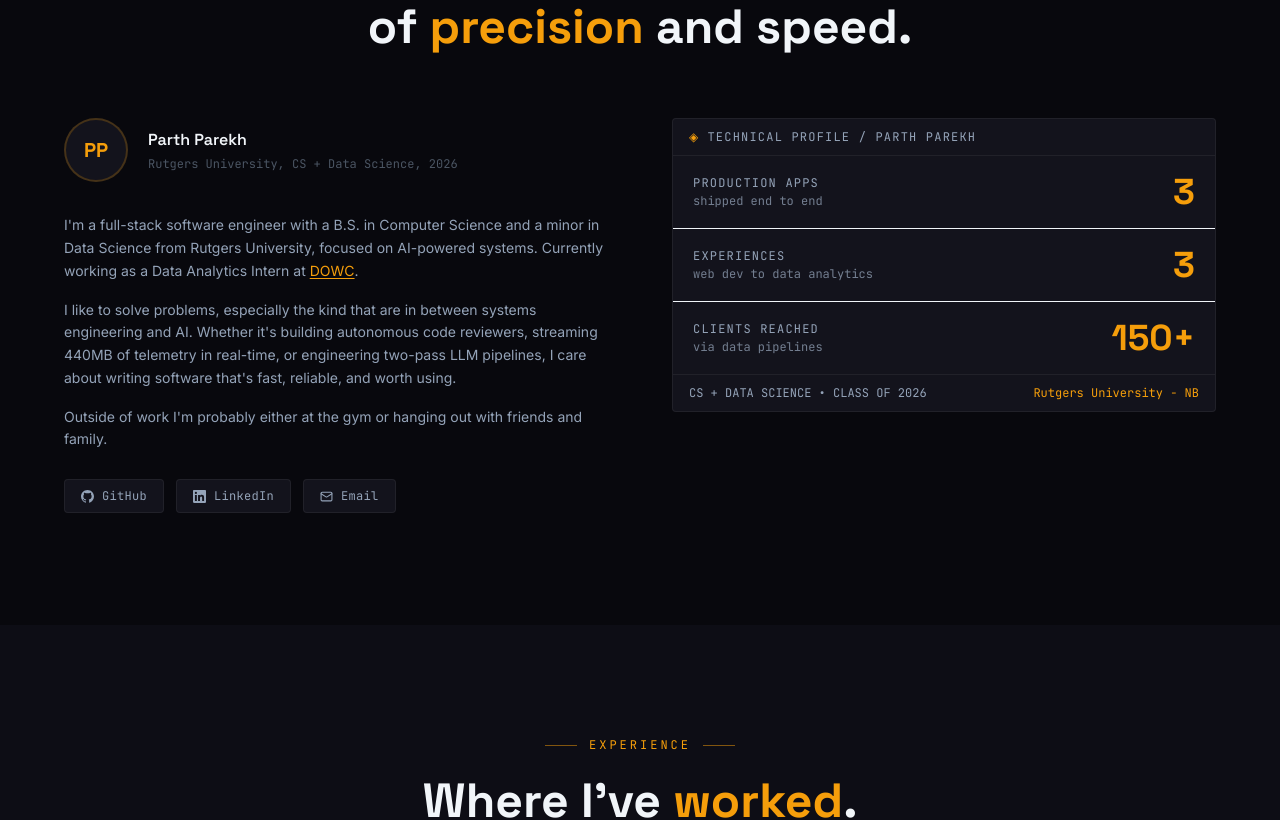
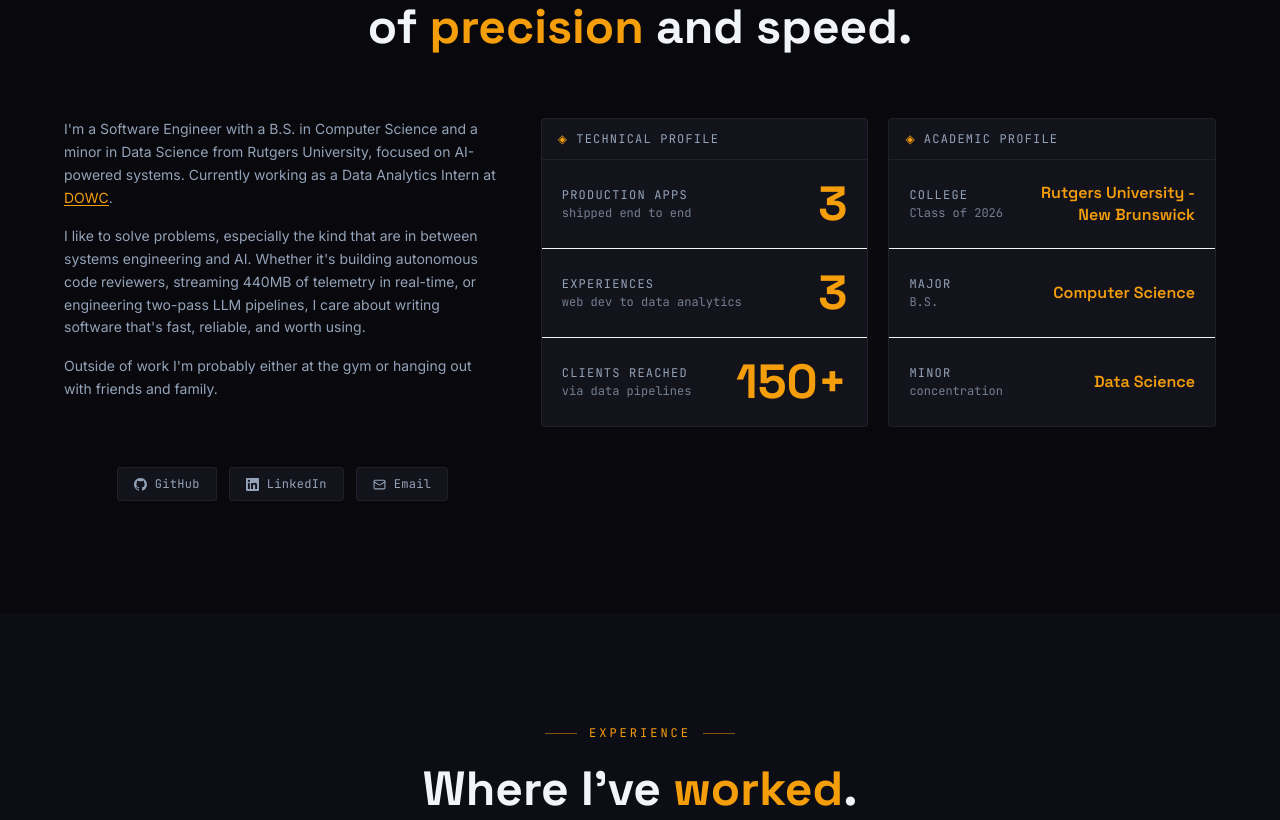
Before and after one commit to pvparekh/portfolio, a React (Vite) app: page / in a window 1280 px wide. Shown: the part 1004-1824 px from the top of the page. Built offline with nearby package versions, Linux system fonts and the light colour scheme.

Commit message:
Added description for dowc, academic profile, changes to wording

```diff
--- a/src/App.tsx
+++ b/src/App.tsx
@@ -18,6 +18,7 @@ import {
   Brain,
   Box,
   Database,
+  Download,
 } from 'lucide-react';
 
 /* ── Brand icon SVGs (lucide-react v1 dropped these) ── */
@@ -101,7 +102,8 @@ const EXPERIENCE = [
     role: 'Data Analytics Intern',
     period: 'June 2026 – Present',
     location: 'Parsippany, NJ' as string | null,
-    description: null as string | null,
+    description:
+      'Engineering ETL pipelines, optimizing Snowflake warehouses, and shipping Power BI dashboards across production analytics workflows.',
     current: true,
   },
   {
@@ -172,7 +174,9 @@ const SKILLS = [
 ];
 
 const TAGLINES = [
-  'Full-Stack Engineer',
+  'Software Engineer',
+  'Data Engineer',
+  'Fitness Enthusiast',
   'Formula One Fan',
   'AI Systems Builder',
   'Rutgers CS Grad',
@@ -580,6 +584,15 @@ function HeroSection() {
           >
             Get In Touch
           </button>
+          <a
+            href="/resume.pdf"
+            download="Parth_Parekh_Resume.pdf"
+            className="btn-secondary font-display font-medium text-sm px-7 py-3.5 rounded-sm border flex items-center gap-2"
+            style={{ borderColor: 'var(--accent)', color: 'var(--accent)' }}
+          >
+            Download Resume
+            <Download size={16} strokeWidth={2.5} />
+          </a>
         </motion.div>
       </motion.div>
 
@@ -638,6 +651,12 @@ function AboutSection() {
     { value: '150+', label: 'Clients Reached', sub: 'via data pipelines' },
   ];
 
+  const academics = [
+    { label: 'College', sub: 'Class of 2026', value: 'Rutgers University - New Brunswick' },
+    { label: 'Major',   sub: 'B.S.',          value: 'Computer Science' },
+    { label: 'Minor',   sub: 'concentration', value: 'Data Science' },
+  ];
+
   return (
     <section id="about" className="py-20 md:py-28 px-6" style={{ background: 'var(--bg-0)' }}>
       <div className="max-w-6xl mx-auto">
@@ -652,33 +671,12 @@ function AboutSection() {
           </h2>
         </FadeInSection>
 
-        <div className="grid md:grid-cols-2 gap-16 items-start">
+        <div className="grid md:grid-cols-5 gap-10 items-stretch">
           {/* Bio */}
-          <FadeInSection delay={0.1}>
-            <div className="flex gap-5 items-center mb-8">
-              <div
-                className="flex-shrink-0 w-16 h-16 rounded-full flex items-center justify-center font-display font-bold text-xl border-2"
-                style={{
-                  background: 'var(--bg-card)',
-                  borderColor: 'var(--accent-border)',
-                  color: 'var(--accent)',
-                }}
-              >
-                PP
-              </div>
-              <div>
-                <p className="font-display font-semibold text-base" style={{ color: 'var(--text-1)' }}>
-                  Parth Parekh
-                </p>
-                <p className="font-mono text-xs mt-1" style={{ color: 'var(--text-3)' }}>
-                  Rutgers University, CS + Data Science, 2026
-                </p>
-              </div>
-            </div>
-
+          <FadeInSection delay={0.1} className="md:col-span-2">
             <div className="space-y-4 text-sm leading-relaxed" style={{ color: 'var(--text-2)' }}>
               <p>
-                I'm a full-stack software engineer with a B.S. in Computer Science and a
+                I'm a Software Engineer with a B.S. in Computer Science and a
                 minor in Data Science from Rutgers University, focused on AI-powered
                 systems. Currently working as a Data Analytics Intern at{' '}
                 <a
@@ -704,9 +702,81 @@ function AboutSection() {
                 friends and family.
               </p>
             </div>
+          </FadeInSection>
 
-            {/* Social links */}
-            <div className="flex flex-wrap gap-3 mt-7">
+          {/* Profile boards */}
+          <FadeInSection delay={0.22} className="md:col-span-3">
+            <div className="grid sm:grid-cols-2 gap-5 h-full">
+              {/* Technical profile */}
+              <div
+                className="rounded-sm border h-full flex flex-col"
+                style={{ borderColor: 'var(--border)', background: 'var(--bg-card)' }}
+              >
+                <div
+                  className="font-mono text-xs tracking-widest px-4 py-3 border-b flex items-center gap-2"
+                  style={{ borderColor: 'var(--border)', color: 'var(--text-2)' }}
+                >
+                  <span style={{ color: 'var(--accent)' }}>◈</span>
+                  TECHNICAL PROFILE
+                </div>
+                <div className="divide-y flex-1 flex flex-col" style={{ borderColor: 'var(--border)' }}>
+                  {stats.map((s) => (
+                    <div key={s.label} className="flex-1 flex items-center justify-between px-5 py-5">
+                      <div>
+                        <div className="font-mono text-xs tracking-widest uppercase" style={{ color: 'var(--text-2)' }}>
+                          {s.label}
+                        </div>
+                        <div className="font-mono text-xs mt-0.5" style={{ color: 'var(--text-2)', opacity: 0.75 }}>
+                          {s.sub}
+                        </div>
+                      </div>
+                      <div className="font-display font-bold text-5xl" style={{ color: 'var(--accent)' }}>
+                        {s.value}
+                      </div>
+                    </div>
+                  ))}
+                </div>
+              </div>
+
+              {/* Academic profile */}
+              <div
+                className="rounded-sm border h-full flex flex-col"
+                style={{ borderColor: 'var(--border)', background: 'var(--bg-card)' }}
+              >
+                <div
+                  className="font-mono text-xs tracking-widest px-4 py-3 border-b flex items-center gap-2"
+                  style={{ borderColor: 'var(--border)', color: 'var(--text-2)' }}
+                >
+                  <span style={{ color: 'var(--accent)' }}>◈</span>
+                  ACADEMIC PROFILE
+                </div>
+                <div className="divide-y flex-1 flex flex-col" style={{ borderColor: 'var(--border)' }}>
+                  {academics.map((a) => (
+                    <div key={a.label} className="flex-1 flex items-center justify-between gap-3 px-5 py-5">
+                      <div className="flex-shrink-0">
+                        <div className="font-mono text-xs tracking-widest uppercase" style={{ color: 'var(--text-2)' }}>
+                          {a.label}
+                        </div>
+                        <div className="font-mono text-xs mt-0.5" style={{ color: 'var(--text-2)', opacity: 0.75 }}>
+                          {a.sub}
+                        </div>
+                      </div>
+                      <div
+                        className="font-display font-semibold text-base text-right leading-snug"
+                        style={{ color: 'var(--accent)' }}
+                      >
+                        {a.value}
+                      </div>
+                    </div>
+                  ))}
+                </div>
+              </div>
+            </div>
+          </FadeInSection>
+
+          {/* Social links */}
+          <FadeInSection delay={0.3} className="md:col-span-2">
+            <div className="flex flex-wrap justify-center gap-3">
               {[
                 { href: 'https://github.com/pvparekh', label: 'GitHub', Icon: GithubIcon },
                 { href: 'https://linkedin.com/in/parekh422', label: 'LinkedIn', Icon: LinkedinIcon },
@@ -736,46 +806,6 @@ function AboutSection() {
                   {label}
                 </a>
               ))}
-            </div>
-          </FadeInSection>
-
-          {/* Stats board */}
-          <FadeInSection delay={0.22}>
-            <div
-              className="rounded-sm border"
-              style={{ borderColor: 'var(--border)', background: 'var(--bg-card)' }}
-            >
-              <div
-                className="font-mono text-xs tracking-widest px-4 py-2.5 border-b flex items-center gap-2"
-                style={{ borderColor: 'var(--border)', color: 'var(--text-2)' }}
-              >
-                <span style={{ color: 'var(--accent)' }}>◈</span>
-                TECHNICAL PROFILE / PARTH PAREKH
-              </div>
-              <div className="divide-y" style={{ borderColor: 'var(--border)' }}>
-                {stats.map((s) => (
-                  <div key={s.label} className="flex items-center justify-between px-5 py-4">
-                    <div>
-                      <div className="font-mono text-xs tracking-widest uppercase" style={{ color: 'var(--text-2)' }}>
-                        {s.label}
-                      </div>
-                      <div className="font-mono text-xs mt-0.5" style={{ color: 'var(--text-2)', opacity: 0.75 }}>
-                        {s.sub}
-                      </div>
-                    </div>
-                    <div className="font-display font-bold text-4xl" style={{ color: 'var(--accent)' }}>
-                      {s.value}
-                    </div>
-                  </div>
-                ))}
-              </div>
-              <div
-                className="font-mono text-xs px-4 py-2.5 border-t flex items-center justify-between"
-                style={{ borderColor: 'var(--border)', color: 'var(--text-2)' }}
-              >
-                <span>CS + DATA SCIENCE • CLASS OF 2026</span>
-                <span style={{ color: 'var(--accent)' }}>Rutgers University - NB</span>
-              </div>
             </div>
           </FadeInSection>
         </div>
@@ -1193,8 +1223,7 @@ function ContactSection() {
               style={{ color: 'var(--text-2)' }}
             >
               Open to full-time roles, interesting contracts, or a conversation about
-              building something new. If you have an ambitious project and need an engineer
-              who ships, reach out.
+              building something new.
             </p>
           </FadeInSection>
 
@@ -1279,7 +1308,7 @@ function Footer() {
     >
       <div className="max-w-6xl mx-auto flex flex-wrap items-center justify-between gap-4">
         <span className="font-mono text-xs" style={{ color: 'var(--text-3)' }}>
-          Parth Parekh © 2026 · Built with React + Framer Motion
+          Parth Parekh © 2026
         </span>
         <div
           className="font-mono text-xs flex items-center gap-2"
@@ -1289,7 +1318,7 @@ function Footer() {
             className="w-1.5 h-1.5 rounded-full"
             style={{ background: 'var(--accent)', animation: 'livePulse 2s ease-out infinite' }}
           />
-          Designed &amp; engineered from scratch
+          engineered from scratch
         </div>
       </div>
     </footer>
```
Also changed, not shown: 1 other file (tests, documents, lock files or other folders).
